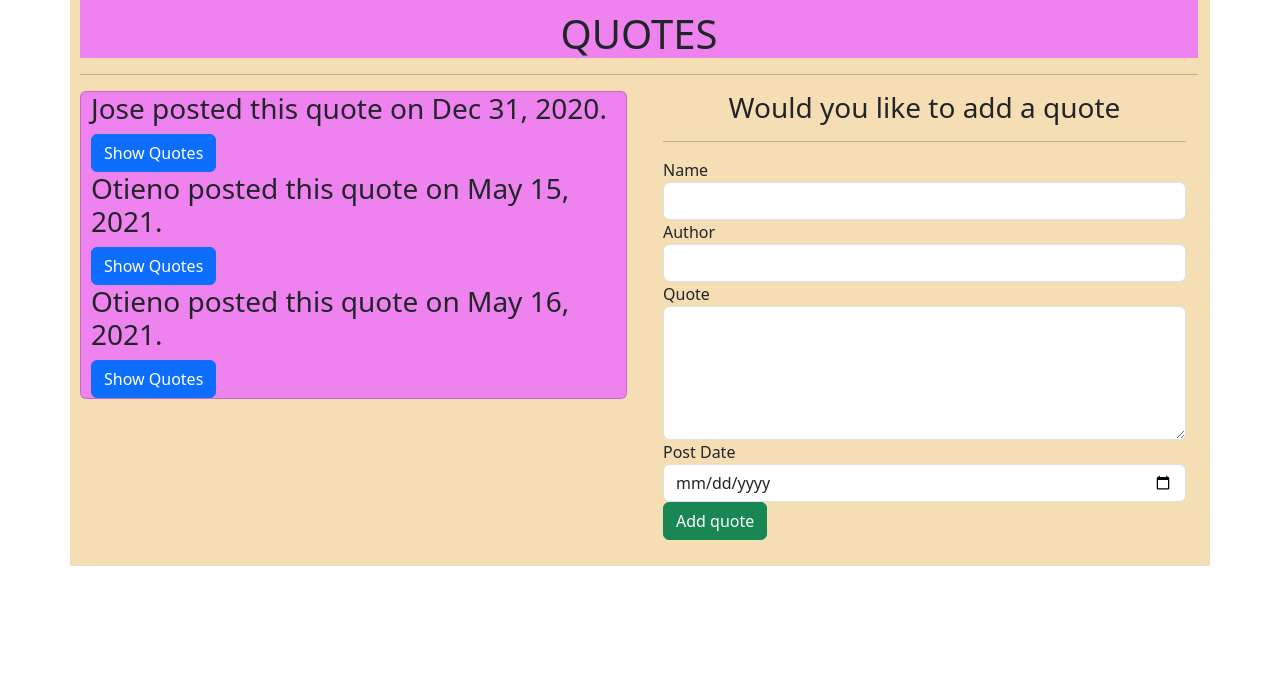
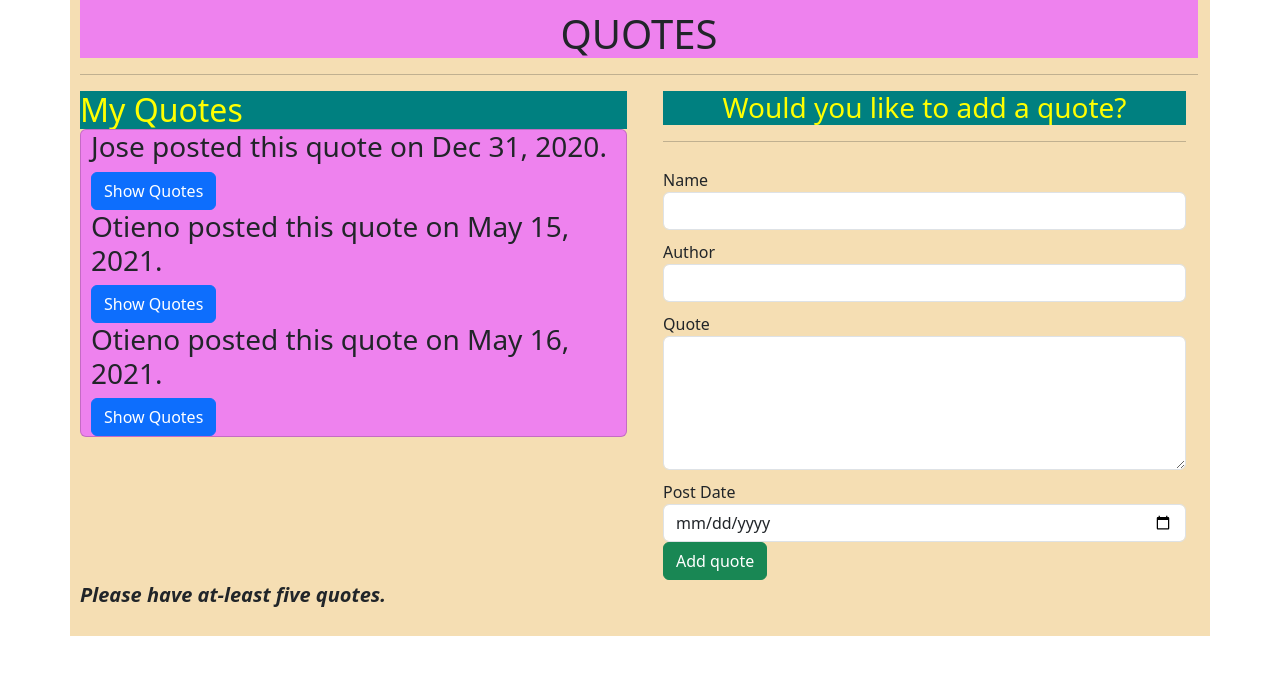
Before and after one commit to josphat-otieno/quotes-project, an Angular app: page / in a window 1280 px wide. Shown: the top 674 px of the page. Built offline with nearby package versions, Linux system fonts and the light colour scheme.

Commit message:
style form elements

```diff
--- a/src/app/quote-detail/quote-detail.component.css
+++ b/src/app/quote-detail/quote-detail.component.css
@@ -31,6 +31,6 @@
 #downvote{
     color:yello;
 }
-.par{
-
+.btn{
+    align-items: center;
 }
--- a/src/app/quote-detail/quote-detail.component.html
+++ b/src/app/quote-detail/quote-detail.component.html
@@ -6,11 +6,11 @@
 <div class="votes">
   <div class="upvote">
     <p id="upvote">{{quote.upvote}}</p>
-    <button class="btn btn-outline-success" (click)='upvote()'>Upvote</button>
+    <button class="btn btn-success" (click)='upvote()'>Upvote</button>
   </div>
   <div class="downvote">
     <p id="downvote">{{quote.downvote}}</p>
-    <button class="btn btn-outline-warning" (click)='downvote()'>Downvote</button>
+    <button class="btn btn-warning" (click)='downvote()'>Downvote</button>
   </div>
 </div>
 
--- a/src/app/quote-form/quote-form.component.css
+++ b/src/app/quote-form/quote-form.component.css
@@ -0,0 +1,15 @@
+.text-center{
+    background-color: teal;
+    color: yellow;
+}
+.labels{
+    font-family: 'Times New Roman', Times, serif;
+    font-size: px;
+
+}
+.form-group{
+    padding-top: 10px;
+}
+.btn{
+    align-items: center;
+}
--- a/src/app/quote-form/quote-form.component.html
+++ b/src/app/quote-form/quote-form.component.html
@@ -1,12 +1,12 @@
 <div class="container-fluid ">
-    <h3 class="text-center">Would you like to add a quote</h3>
+    <h3 class="text-center">Would you like to add a quote?</h3>
     <hr>
     <form (ngSubmit)='submitQuote()' #quoteForm='ngForm'>
         <div class="form-group">
             <label for="name">Name</label>
             <input type="text" required class="form-control" id="name"  [(ngModel)]="newQuote.name" name="name" #name='ngModel'>
             <div [hidden]="name.valid || name.pristine" class="alert alert-danger">
-                <p>Your name is required</p>
+                <p><strong> <em>Fill out your name</em></strong></p>
             </div>
 
         </div>
@@ -14,7 +14,7 @@
             <label for="author">Author</label>
             <input type="text" required class="form-control" id="author"   [(ngModel)]="newQuote.author" name="author" #author='ngModel'>
             <div [hidden]="author.valid || author.pristine" class="alert alert-danger">
-                <p>Name of author is required</p>
+                <p><strong> <em>Name of author is required</em></strong></p>
             </div>
 
         </div>
@@ -22,17 +22,16 @@
             <label for="quote">Quote</label>
             <textarea id="quote" cols="40" rows="5" required [(ngModel)]="newQuote.quote" name="quote" #quote='ngModel' class="form-control"></textarea>
             <div [hidden]="quote.valid || quote.pristine" class="alert alert-danger"   >
-                <p>Please input the quote</p>
+                <p><strong> <em>Please input the quote</em></strong></p>
             </div>
         </div>
         <div class="form-group">
             <label for="post">Post Date</label>
             <input type="date" required class="form-control" id="post" [(ngModel)]="newQuote.postDate" name="postDate" #postDate='ngModel'>
             <div [hidden]="postDate.valid || postDate.pristine" class="alert alert-danger">
-                <p>Post date is required</p>
+                <p><strong> <em>Post date is required</em></strong></p>
             </div>
         </div>
         <button type="submit" class="btn btn-success">Add quote</button>
     </form>
-
 </div>
--- a/src/app/quotes/quotes.component.css
+++ b/src/app/quotes/quotes.component.css
@@ -14,6 +14,12 @@ h1{
     background-color: violet;
     padding: 10px 0 0 0;
 }
+h2{
+    background-color: teal;
+    color: yellow;
+    padding-bottom: 0;
+    margin-bottom: unset;
+}
 .quoteName{
     text-transform: capitalize;
 
@@ -22,5 +28,8 @@ h1{
     position: relative;
     margin-bottom: 10px;
     padding-bottom: 10px;
-    font-size: 0px;
+    font-size: 20px;
+    font-style: unset;
+    font-style: italic;
+    font-weight: bolder;
 }
--- a/src/app/quotes/quotes.component.html
+++ b/src/app/quotes/quotes.component.html
@@ -3,6 +3,8 @@
   <hr>
   <div class="row">
     <div class="col-md-6">
+      <h2>My Quotes</h2>
+
       <div class="card">
         <div *ngFor='let quote of quotes let i=index'>
           <div>
@@ -20,6 +22,6 @@
     </div>
   </div>
   <div class="warning">
-    <p *ngIf='quotes.length < 5'>Pease have at-least five quotes.</p>
+    <p *ngIf='quotes.length < 5'>Please have at-least five quotes.</p>
   </div>
 </div>
```
